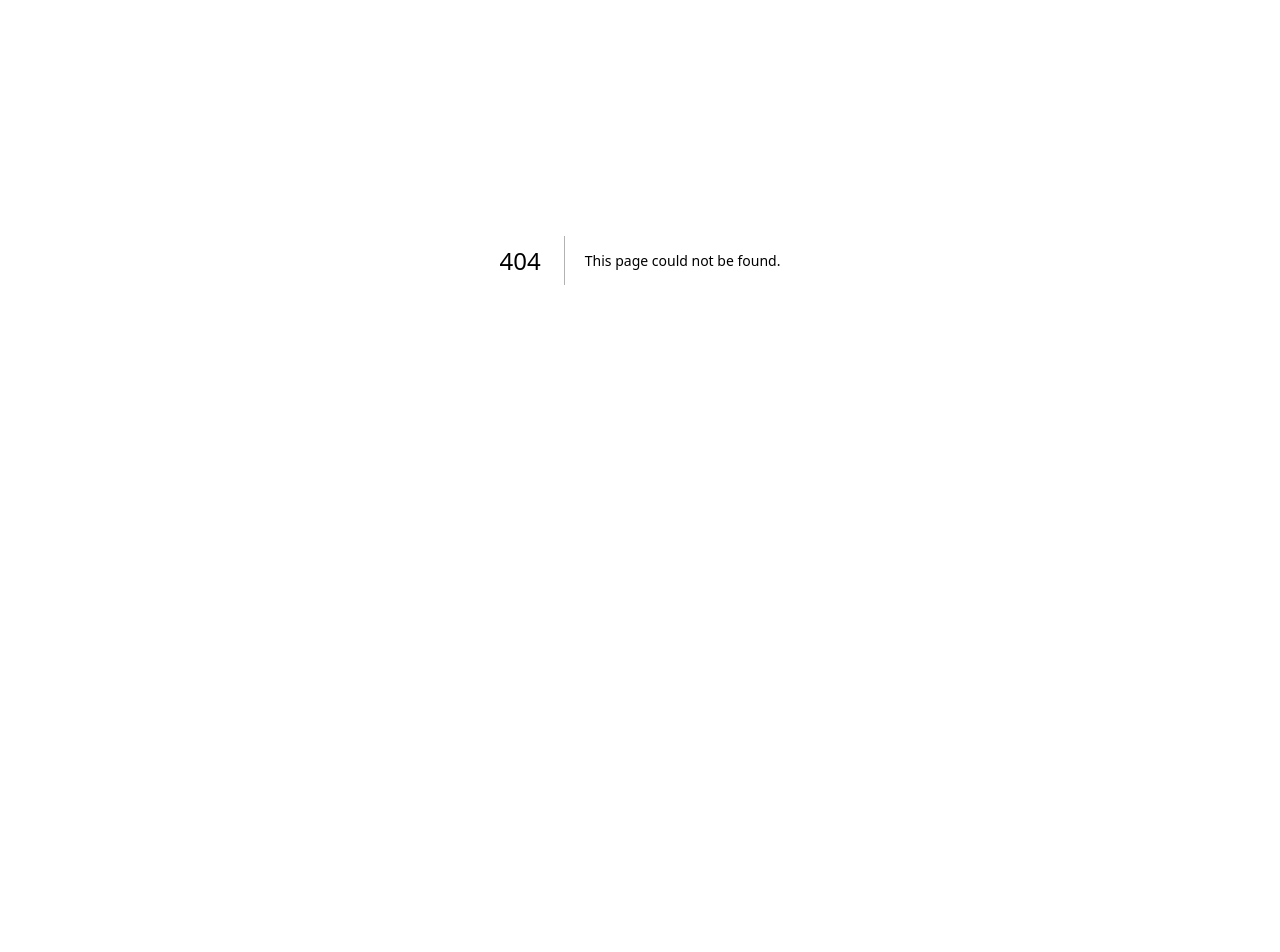
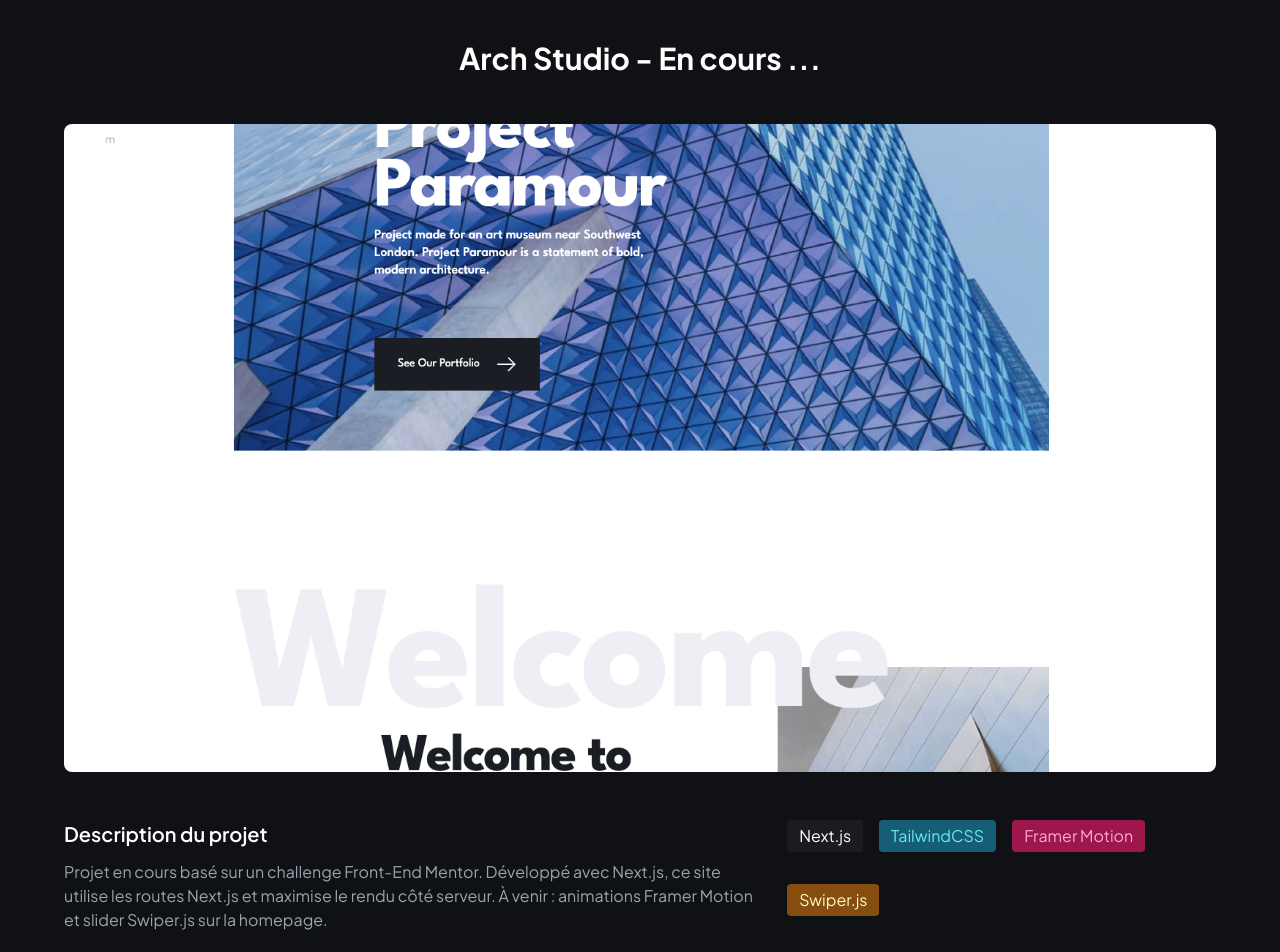
Before and after one commit to WillFDA/williamdeazevedo2024, a Next.js app: page /projet/archstudio in a window 1280 px wide. Before the commit this address had no page. Shown: the part 140-1092 px from the top of the page. Built offline with nearby package versions, Linux system fonts and the light colour scheme.

Commit message:
debut project pages

```diff
--- a/app/data/projectData.js
+++ b/app/data/projectData.js
@@ -9,14 +9,14 @@ export const projectData = [
     image: "/komin.png",
     tags: [
       { title: "Ruby on Rails", style: "bg-red-800 text-red-300" },
-      { title: "Tailwind CSS", style: "bg-blue-800 text-blue-300" },
+      { title: "Tailwind CSS", style: "bg-cyan-800 text-cyan-300" },
       { title: "SCSS", style: "bg-purple-800 text-purple-300" },
     ],
     links: {
       externalLink: "https://www.komin.io/",
       github: "",
     },
-    id: "komin_io",
+    id: "kominio",
   },
   {
     title: "Petits plats - Développement d'un algorithme de recherche",
@@ -33,7 +33,7 @@ export const projectData = [
       externalLink: "https://oc-petitplat.netlify.app/",
       github: "https://github.com/WillFDA/petits_plats",
     },
-    id: "petits_plats",
+    id: "petitsplats",
   },
   {
     title: "Arch Studio - En cours ...",
@@ -53,7 +53,7 @@ export const projectData = [
       externalLink: "https://archstudiowilliam.netlify.app/",
       github: "", // Ajoutez le lien GitHub quand il sera disponible
     },
-    id: "arch_studio",
+    id: "archstudio",
   },
   {
     title: "Mon ancien Portfolio",
@@ -72,7 +72,7 @@ export const projectData = [
       externalLink: "https://william-portfolio-old.netlify.app/",
       github: "https://github.com/WillFDA/old_portfolio",
     },
-    id: "old_portfolio",
+    id: "oldportfolio",
   },
   {
     title: "Kasa App - Site d'Agence Immobilière",
@@ -91,7 +91,7 @@ export const projectData = [
       externalLink: "https://william-kasaapp.netlify.app/",
       github: "https://github.com/WillFDA/kasa_app",
     },
-    id: "kasa_app",
+    id: "kasaapp",
   },
   {
     title: "Single Page design Portfolio",
@@ -109,6 +109,6 @@ export const projectData = [
       externalLink: "https://willfda.github.io/single_page_portfolio/",
       github: "https://github.com/WillFDA/single_page_portfolio",
     },
-    id: "single_portfolio",
+    id: "singleportfolio",
   },
 ];
--- a/app/globals.css
+++ b/app/globals.css
@@ -138,6 +138,11 @@ body {
   animation-direction: reverse;
 }
 
+.slider:hover .slider-track,
+.slider:hover .slider-track-2 {
+  animation-play-state: paused;
+}
+
 @media screen and (min-width: 1024px) {
   .slider-item {
     width: 128px;
--- /dev/null
+++ b/app/projet/[id]/page.jsx
@@ -0,0 +1,59 @@
+import { projectData } from "@/app/data/projectData";
+import Logo from "@/components/Logo";
+import Link from "next/link";
+import Reveal from "@/components/Reveal";
+import Image from "next/image";
+export default function Projet({ params }) {
+  const project = projectData.find((p) => p.id === params.id);
+
+  if (!project) return <div>Projet non trouvé</div>;
+
+  return (
+    <>
+      <main className="max-container px-4 md:px-8 xl:px-16 my-24 gap-12 flex flex-col justify-center items-center ">
+        <Link href="/">
+          <Logo />
+        </Link>
+        <Reveal>
+          <h1 className="text-2xl md:text-3xl font-bold sm:text-center text-white">
+            {project.title}
+          </h1>
+        </Reveal>
+        <Reveal>
+          <Image
+            src={project.image}
+            alt={project.id}
+            width={1920}
+            height={1080}
+            className="rounded-lg aspect-video object-cover"
+          />
+        </Reveal>
+        <div class="flex gap-8 justify-between">
+          <div class="flex flex-col gap-3 max-w-[60%]">
+            <h2 className="text-xl font-semibold text-left">
+              Description du projet
+            </h2>
+            <p class="text-gray-400">{project.description}</p>
+          </div>
+          <div class="flex gap-4 flex-1 flex-wrap gap-y-4">
+            {project.tags.map((tag, index) => (
+              <span
+                key={tag.title}
+                className={`px-3 py-1 h-fit rounded ${
+                  index > 1 ? "sm:hidden lg:block" : ""
+                } ${tag.style}`}
+              >
+                {tag.title}
+              </span>
+            ))}
+          </div>
+        </div>
+      </main>
+    </>
+  );
+}
+export async function generateStaticParams() {
+  return projectData.map((project) => ({
+    id: project.id,
+  }));
+}
--- a/app/sections/Hero.jsx
+++ b/app/sections/Hero.jsx
@@ -51,8 +51,8 @@ const Hero = () => {
           nameclass="text-white"
         />
         <p className="text-center mt-12 text-xl">
-          Autodidacte de 25 ans, je suis passioné par le développement <br />{" "}
-          web, le design et l'accessibilité depuis mes 16 ans
+          Autodidacte de 26 ans, je suis passioné par le développement <br />{" "}
+          web, le design et l'accessibilité depuis 10 ans.
         </p>
       </motion.div>
     </motion.section>
--- a/components/ProjectCard.jsx
+++ b/components/ProjectCard.jsx
@@ -1,11 +1,10 @@
 import Image from "next/image";
 import AnimatedCard from "./AnimatedCard";
-
+import Link from "next/link";
 const ProjectCard = ({ project }) => (
   <AnimatedCard>
-    <a
-      href={project.links.externalLink}
-      target="_blank"
+    <Link
+      href={`/projet/${project.id}`}
       rel="noopener noreferrer"
       className="focus group cursor-pointer border border-gray-700 bg-darkgray-300 rounded-md overflow-hidden flex flex-col transform transition-transform ease-in-out duration-100 hover:border-gray-500 shadow-sm hover:-translate-y-1 focus:-translate-y-1"
     >
@@ -43,7 +42,7 @@ const ProjectCard = ({ project }) => (
           ))}
         </div>
       </div>
-    </a>
+    </Link>
   </AnimatedCard>
 );
 
--- a/components/SmallProjectCard.jsx
+++ b/components/SmallProjectCard.jsx
@@ -1,11 +1,10 @@
 import AnimatedCard from "./AnimatedCard";
-
+import Link from "next/link";
 const SmallProjectCard = ({ project }) => (
   <AnimatedCard>
-    <a
-      target="_blank"
+    <Link
+      href={`/projet/${project.id}`}
       rel="noopener noreferrer"
-      href={project.links.externalLink}
       className="focus group border border-gray-700 bg-darkgray-300 rounded-md overflow-hidden flex-col transform transition-transform ease-in-out duration-100 hover:border-gray-500 hidden md:flex"
     >
       <div className="flex flex-1 flex-col justify-between">
@@ -28,7 +27,7 @@ const SmallProjectCard = ({ project }) => (
           ))}
         </div>
       </div>
-    </a>
+    </Link>
   </AnimatedCard>
 );
 
```
